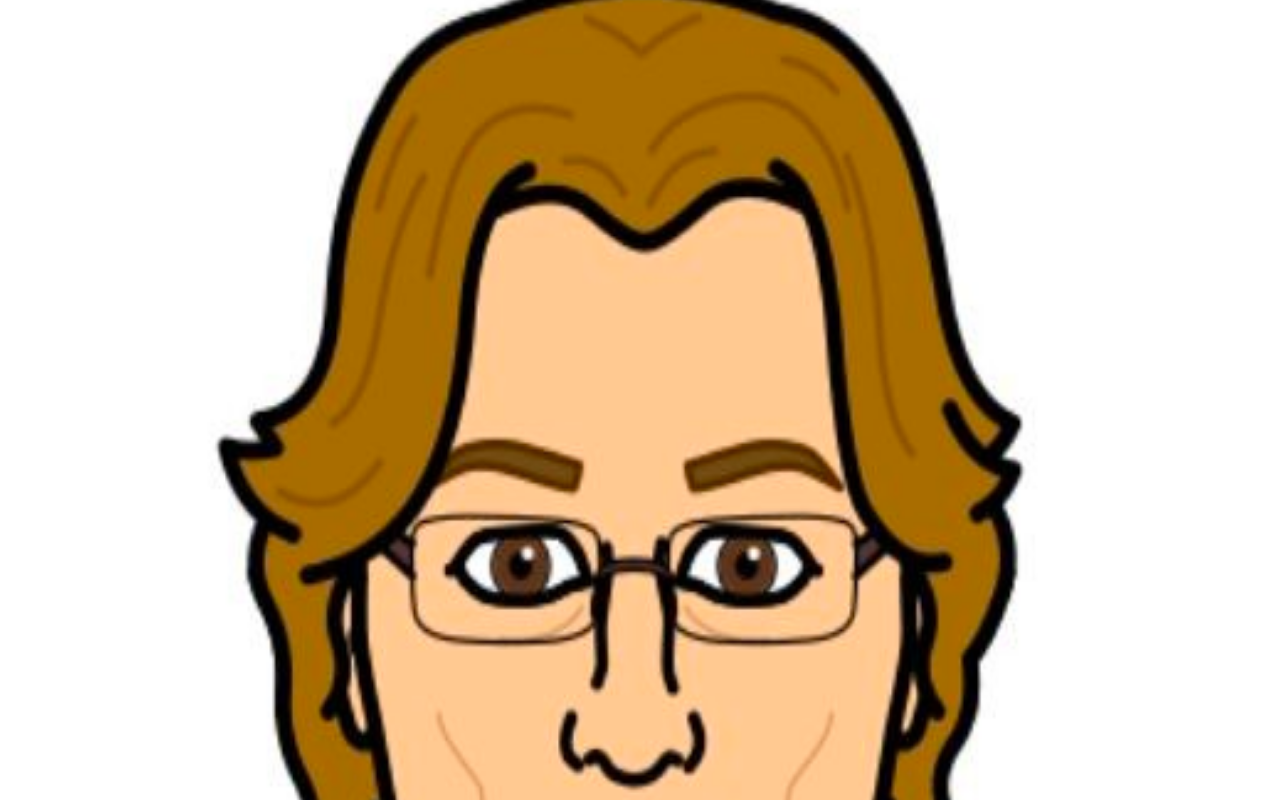
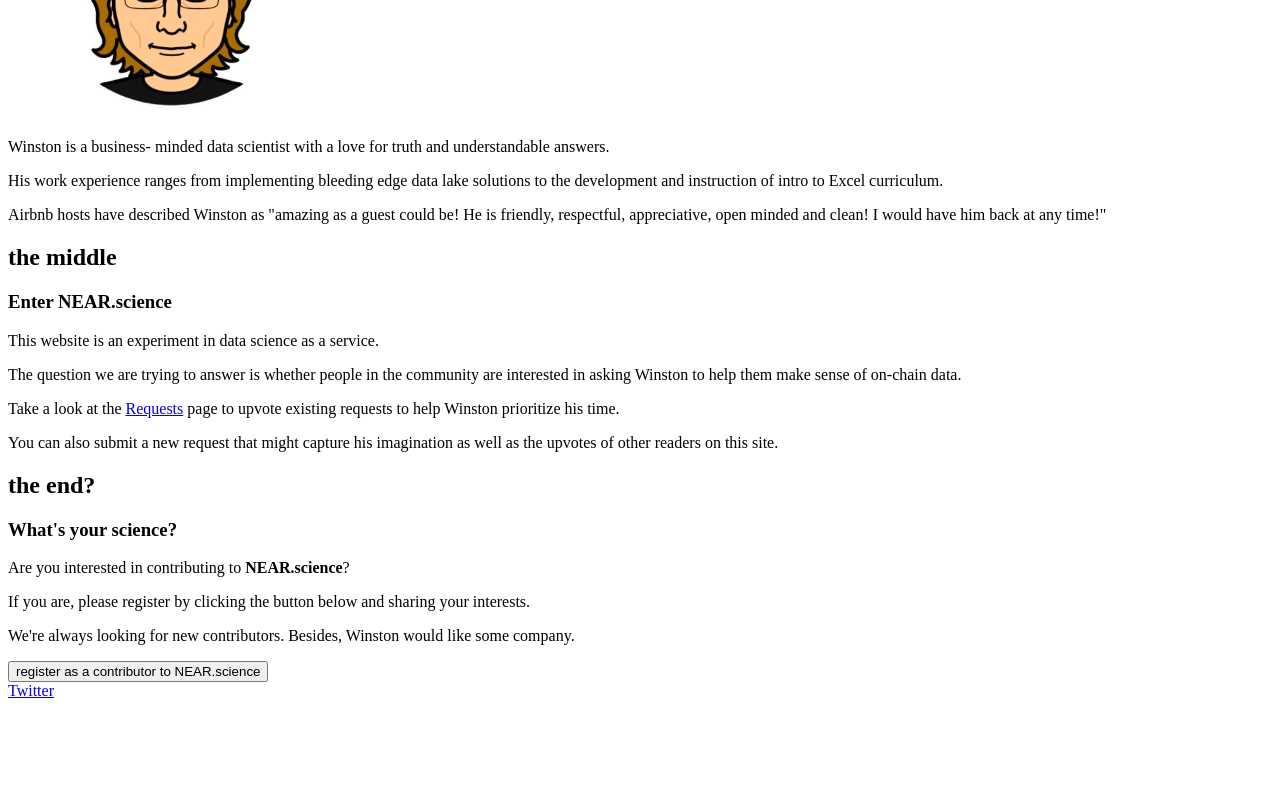
Before and after one commit to NEAR-Edu/near.science, a Vue app: page /about in a window 1280 px wide. Shown: the part 1460-2260 px from the top of the page. Built offline with nearby package versions, Linux system fonts and the light colour scheme.

Commit message:
add content to About page

```diff
--- a/src/pages/AboutPage.vue
+++ b/src/pages/AboutPage.vue
@@ -2,8 +2,7 @@
   <div class="sm:pt-16 lg:pt-8 lg:pb-14 lg:overflow-hidden">
     <div class="mx-auto max-w-7xl px-8">
       <h1 class="my-14 text-gray-400 tracking-tight font-extrabold text-4xl lg:mt-6">About this Project</h1>
-      <div class="hidden lg:block bg-gray-50 absolute top-0 bottom-0 left-3/4 w-screen" />
-      <div class="mx-auto text-base max-w-prose lg:grid lg:grid-cols-2 lg:gap-8 lg:max-w-none">
+      <div class="lg:mx-auto text-base max-w-prose lg:grid lg:grid-cols-2 lg:gap-8 lg:max-w-none">
         <div>
           <h2 class="text-base text-near-royal font-semibold tracking-wide uppercase">the beginning</h2>
           <h3 class="mt-2 text-3xl leading-8 font-extrabold tracking-tight text-gray-900 sm:text-4xl">Meet Winston Robson</h3>
@@ -21,29 +20,21 @@
           </svg>
           <div class="relative text-base mx-auto max-w-prose lg:max-w-none">
             <figure>
-              <div class="aspect-w-12 aspect-h-7 lg:aspect-none">
-                <img class="rounded-lg shadow-lg object-cover object-center" src="@/assets/WinstonRobson-front.png" width="1184" height="1376" />
+              <div class="lg:ml-24">
+                <img class="rounded-lg shadow-lg object-cover object-center" src="@/assets/WinstonRobson-front.png" width="250" />
               </div>
             </figure>
           </div>
         </div>
         <div class="mt-8 lg:mt-0">
-          <div class="mt-5 space-y-2 prose text-gray-500 mx-auto lg:max-w-none lg:row-start-1 lg:col-start-1">
-            <p>Sollicitudin tristique eros erat odio sed vitae, consequat turpis elementum. Lorem nibh vel, eget pretium arcu vitae. Eros eu viverra donec ut volutpat donec laoreet quam urna.</p>
-            <p>Bibendum eu nulla feugiat justo, elit adipiscing. Ut tristique sit nisi lorem pulvinar. Urna, laoreet fusce nibh leo. Dictum et et et sit. Faucibus sed non gravida lectus dignissim imperdiet a.</p>
-            <p>Dictum magnis risus phasellus vitae quam morbi. Quis lorem lorem arcu, metus, egestas netus cursus. In.</p>
-            <ul class="list-disc list-inside">
-              <li>Quis elit egestas venenatis mattis dignissim.</li>
-              <li>Cras cras lobortis vitae vivamus ultricies facilisis tempus.</li>
-              <li>Orci in sit morbi dignissim metus diam arcu pretium.</li>
-            </ul>
-            <p>Rhoncus nisl, libero egestas diam fermentum dui. At quis tincidunt vel ultricies. Vulputate aliquet velit faucibus semper. Pellentesque in venenatis vestibulum consectetur nibh id. In id ut tempus egestas. Enim sit aliquam nec, a. Morbi enim fermentum lacus in. Viverra.</p>
-            <p>Tincidunt integer commodo, cursus etiam aliquam neque, et. Consectetur pretium in volutpat, diam. Montes, magna cursus nulla feugiat dignissim id lobortis amet. Laoreet sem est phasellus eu proin massa, lectus. Diam rutrum posuere donec ultricies non morbi. Mi a platea auctor mi.</p>
-            <p>Sagittis scelerisque nulla cursus in enim consectetur quam. Dictum urna sed consectetur neque tristique pellentesque. Blandit amet, sed aenean erat arcu morbi.</p>
+          <div class="space-y-2 prose text-gray-500 mx-auto lg:max-w-none lg:row-start-1 lg:col-start-1">
+            <p>Winston is a business- minded data scientist with a love for truth and understandable answers.</p>
+            <p>His work experience ranges from implementing bleeding edge data lake solutions to the development and instruction of intro to Excel curriculum.</p>
+            <p>Airbnb hosts have described Winston as "amazing as a guest could be! He is friendly, respectful, appreciative, open minded and clean! I would have him back at any time!"</p>
           </div>
         </div>
       </div>
-      <div class="mx-auto text-base max-w-prose lg:grid lg:grid-cols-2 lg:gap-8 lg:max-w-none mt-12">
+      <div class="lg:mx-auto text-base max-w-prose lg:grid lg:grid-cols-2 lg:gap-8 lg:max-w-none mt-12">
         <div>
           <h2 class="text-base text-near-royal font-semibold tracking-wide uppercase">the middle</h2>
           <h3 class="mt-2 text-3xl leading-8 font-extrabold tracking-tight text-gray-900 sm:text-4xl">Enter NEAR.science</h3>
@@ -51,13 +42,13 @@
       </div>
       <div class="mt-8 lg:mt-0">
         <div class="mt-5 space-y-2 prose prose-indigo text-gray-500 mx-auto lg:max-w-none lg:row-start-1 lg:col-start-1">
-          <p>Dictum magnis risus phasellus vitae quam morbi. Quis lorem lorem arcu, metus, egestas netus cursus. In.</p>
-          <p>Rhoncus nisl, libero egestas diam fermentum dui. At quis tincidunt vel ultricies. Vulputate aliquet velit faucibus semper. Pellentesque in venenatis vestibulum consectetur nibh id. In id ut tempus egestas. Enim sit aliquam nec, a. Morbi enim fermentum lacus in. Viverra.</p>
-          <p>Tincidunt integer commodo, cursus etiam aliquam neque, et. Consectetur pretium in volutpat, diam. Montes, magna cursus nulla feugiat dignissim id lobortis amet. Laoreet sem est phasellus eu proin massa, lectus. Diam rutrum posuere donec ultricies non morbi. Mi a platea auctor mi.</p>
-          <p>Sagittis scelerisque nulla cursus in enim consectetur quam. Dictum urna sed consectetur neque tristique pellentesque. Blandit amet, sed aenean erat arcu morbi.</p>
+          <p>This website is an experiment in data science as a service.</p>
+          <p>The question we are trying to answer is whether people in the community are interested in asking Winston to help them make sense of on-chain data.</p>
+          <p>Take a look at the <router-link to="/requests" class="text-near-royal">Requests</router-link> page to upvote existing requests to help Winston prioritize his time.</p>
+          <p>You can also submit a new request that might capture his imagination as well as the upvotes of other readers on this site.</p>
         </div>
       </div>
-      <div class="mx-auto text-base max-w-prose lg:grid lg:grid-cols-2 lg:gap-8 lg:max-w-none mt-12">
+      <div class="lg:mx-auto text-base max-w-prose lg:grid lg:grid-cols-2 lg:gap-8 lg:max-w-none mt-12">
         <div>
           <h2 class="text-base text-near-royal font-semibold tracking-wide uppercase">the end?</h2>
           <h3 class="mt-2 text-3xl leading-8 font-extrabold tracking-tight text-gray-900 sm:text-4xl">What's your science?</h3>
@@ -66,9 +57,11 @@
       <div class="mt-8 lg:mt-0">
         <div class="mt-5 space-y-2 prose prose-indigo text-gray-500 mx-auto lg:max-w-none lg:row-start-1 lg:col-start-1">
           <p>Are you interested in contributing to <strong>NEAR.science</strong>?</p>
-          <button @click="openForm" type="button" class="inline-flex items-center px-2.5 py-1.5 border border-transparent text-xs font-medium rounded shadow-sm text-white bg-near-royal hover:bg-near-royal-medium focus:outline-none focus:ring-2 focus:ring-offset-2 focus:ring-near-royal-light uppercase">register here</button>
+          <p>If you are, please register by clicking the button below and sharing your interests.</p>
+          <p>We're always looking for new contributors. Besides, Winston would like some company.</p>
         </div>
       </div>
+      <button @click="openForm" type="button" class="my-12 inline-flex items-center px-2.5 py-1.5 border border-transparent text-xs font-medium rounded shadow-sm text-white bg-near-royal hover:bg-near-royal-medium focus:outline-none focus:ring-2 focus:ring-offset-2 focus:ring-near-royal-light uppercase">register as a contributor to NEAR.science</button>
     </div>
   </div>
 </template>
```
